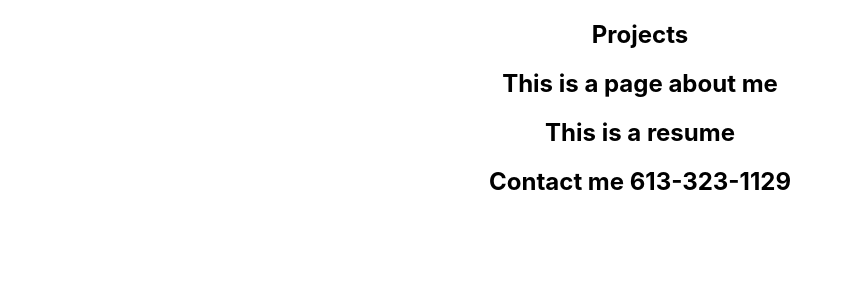
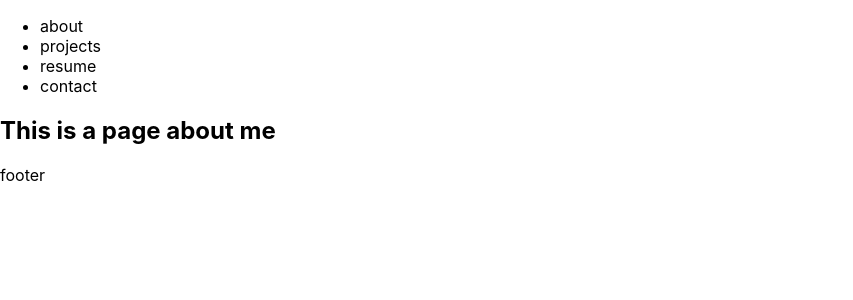
Before and after one commit to MikeBombay/react-portfolio, a React (Create React App) app: page / in a window 1280 px wide. Shown: the top 300 px of the page, without its empty margins (0-853 px from the left). Built offline with nearby package versions, Linux system fonts and the light colour scheme; the HTML template or start-up script is replaced by a standard one.

Commit message:
navigation

```diff
--- a/src/App.js
+++ b/src/App.js
@@ -1,21 +1,46 @@
-import logo from './logo.svg';
-import './App.css';
-
+import React, { useState } from "react";
+import Footer from "./components/Footer";
+import Header from "./components/Header";
 import Projects from "./components/Projects";
+import About from "./components/About";
 import Resume from "./components/Resume";
-import About from "./components/About";
 import Contact from "./components/Contact";
+import "./index.css";
 
 function App() {
+  const [currentPage, handlePageChange] = useState("About");
+  const renderPage = () => {
+    // Add a switch statement that will return the appropriate component of the 'currentPage'
+    // YOUR CODE HERE
+    //
+    switch (currentPage) {
+      case "About":
+        return <About />;
+      case "Projects":
+        return <Projects />;
+      case "Contact":
+        return <Contact />;
+      case "Resume":
+        return <Resume />;
+      default:
+        return <About />;
+    }
+  };
+
+  const handleNavClick = (page) => {
+    handlePageChange(page)
+   }
+
   return (
-      <div className="App">
-          <div className="wrapper">
-            {/* <NavBar /> */}
-            <Projects />
-            <About />
-            <Resume />
-            <Contact />
-          </div>
+      <div>
+      <Header handlePageChange={handlePageChange}/>
+      {
+        // Render the component returned by 'renderPage()'
+        // YOUR CODE HERE
+        //
+        renderPage()
+      }
+      <Footer/>
       </div>
   );
 }
--- a/src/components/About.js
+++ b/src/components/About.js
@@ -3,7 +3,7 @@
 function About() {
   return (
     <section>
-      <h1 id="about">This is a page about me</h1>
+      <h1 id="About">This is a page about me</h1>
     </section>
   );
 }
--- a/src/components/Contact.js
+++ b/src/components/Contact.js
@@ -3,7 +3,7 @@
 function Contact() {
   return (
     <section>
-      <h1 id="contact">Contact me 613-323-1129</h1>
+      <h1 id="Contact">Contact me 613-323-1129</h1>
     </section>
   );
 }
--- /dev/null
+++ b/src/components/Footer.js
@@ -0,0 +1,15 @@
+import React from "react";
+
+function Footer() {
+    return (
+
+    <footer id="footer">
+      <nav>
+         footer
+      </nav>
+  </footer>
+    );
+  }
+
+
+export default Footer;
--- /dev/null
+++ b/src/components/Header.js
@@ -0,0 +1,16 @@
+import React, { useState } from "react";
+import Nav from "./Nav";
+
+
+function Header(props) {
+
+
+  return (
+    <div>
+
+          <Nav handlePageChange={props.handlePageChange}/>
+
+    </div>
+  );
+}
+export default Header;
--- /dev/null
+++ b/src/components/Nav.js
@@ -0,0 +1,29 @@
+import React from "react";
+
+function Nav(props) {
+    return (
+
+
+      <nav>
+          <ul>
+          <li onClick={()=>props.handlePageChange("About")}>
+                  about
+                </li>
+                <li onClick={()=>props.handlePageChange("Projects")}>
+                  projects
+                </li>
+                <li onClick={()=>props.handlePageChange("Resume")}>
+                  resume
+                </li>
+                <li onClick={()=>props.handlePageChange("Contact")}>
+                  contact
+                </li>
+
+          </ul>
+      </nav>
+
+    );
+  }
+
+
+export default Nav;
```
Also changed, not shown: src/serviceWorker.js (added, +137 -0 lines).
